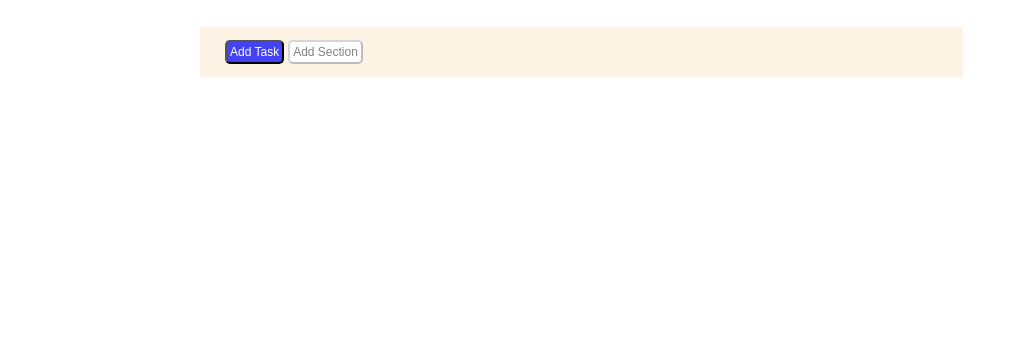
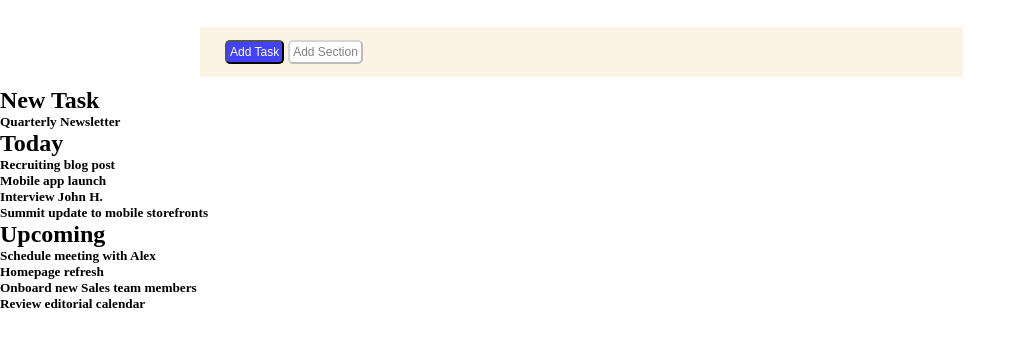
Before and after one commit to Antoniok2/html-css-toboolist, a plain HTML site: page index.html in a window 1280 px wide. Shown: the part 103-450 px from the top of the page, without its empty margins (0-1026 px from the left). Drawn offline with Linux system fonts and the light colour scheme.

Commit message:
Add elenchi

```diff
--- a/index.html
+++ b/index.html
@@ -27,6 +27,36 @@
             <button class="changebutton2" disabled="disabled">Add Section</button>
         </div>
 
+        <div>
+
+                <!-- creato primo elenco -->
+            <section>
+                <h2><strong>New Task</strong></h2>
+                <h5>Quarterly Newsletter</h5>
+            </section>
+
+                <!-- creato secondo elenco -->
+            <section>
+                <h2><Strong>Today</Strong></h2>
+                <h5>Recruiting blog post</h5>
+                <h5>Mobile app launch</h5>
+                <h5>Interview John H.</h5>
+                <h5>Summit update to mobile storefronts</h5>
+            </section>
+
+            <!-- creato terzo elenco -->
+            <section>
+                <h2><strong>Upcoming</strong></h2>
+                <h5>Schedule meeting with Alex</h5>
+                <h5>Homepage refresh</h5>
+                <h5>Onboard new Sales team members</h5>
+                <h5>Review editorial calendar</h5>
+            </section>
+
+
+
+        </div>
+
 
 
 
```
